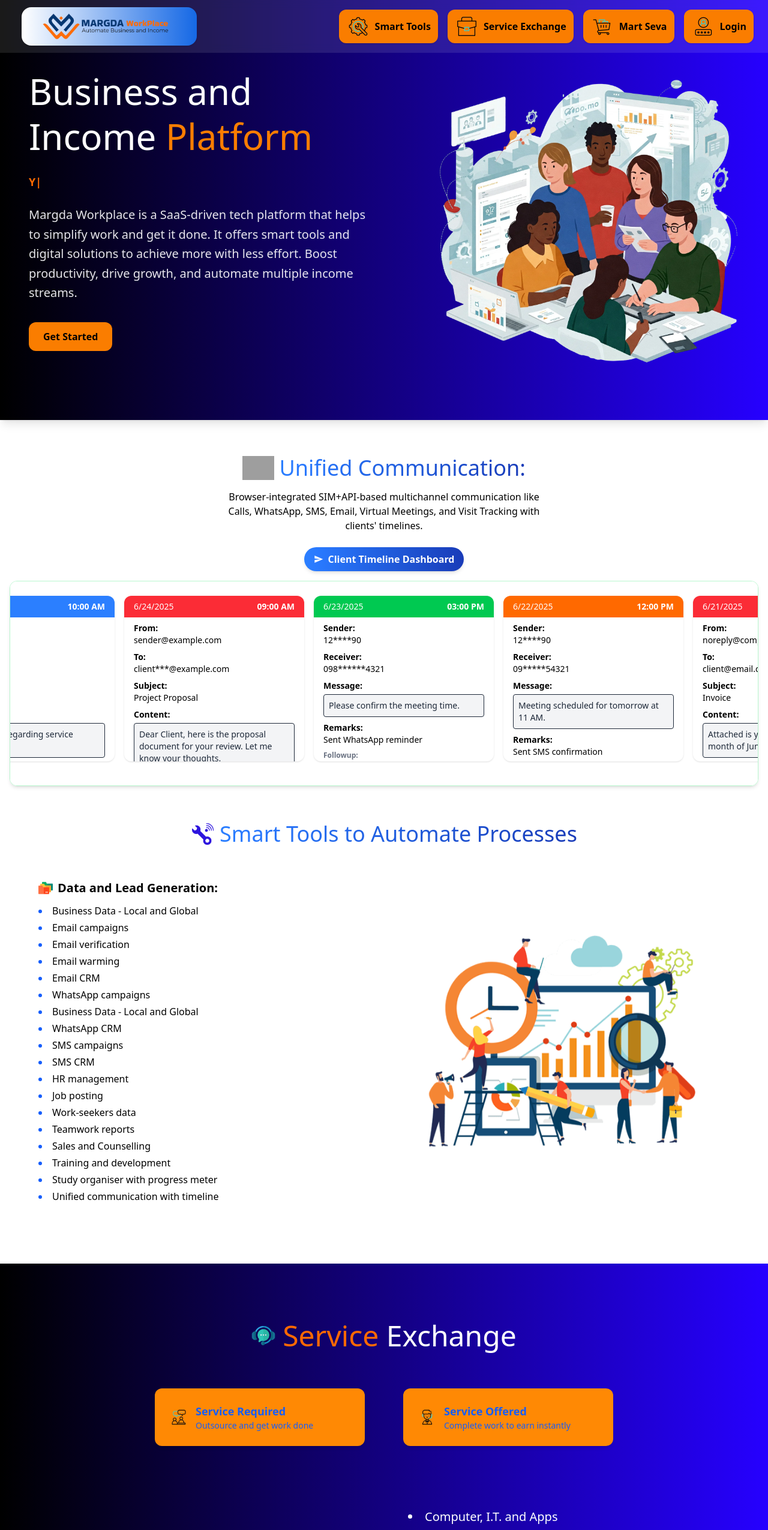
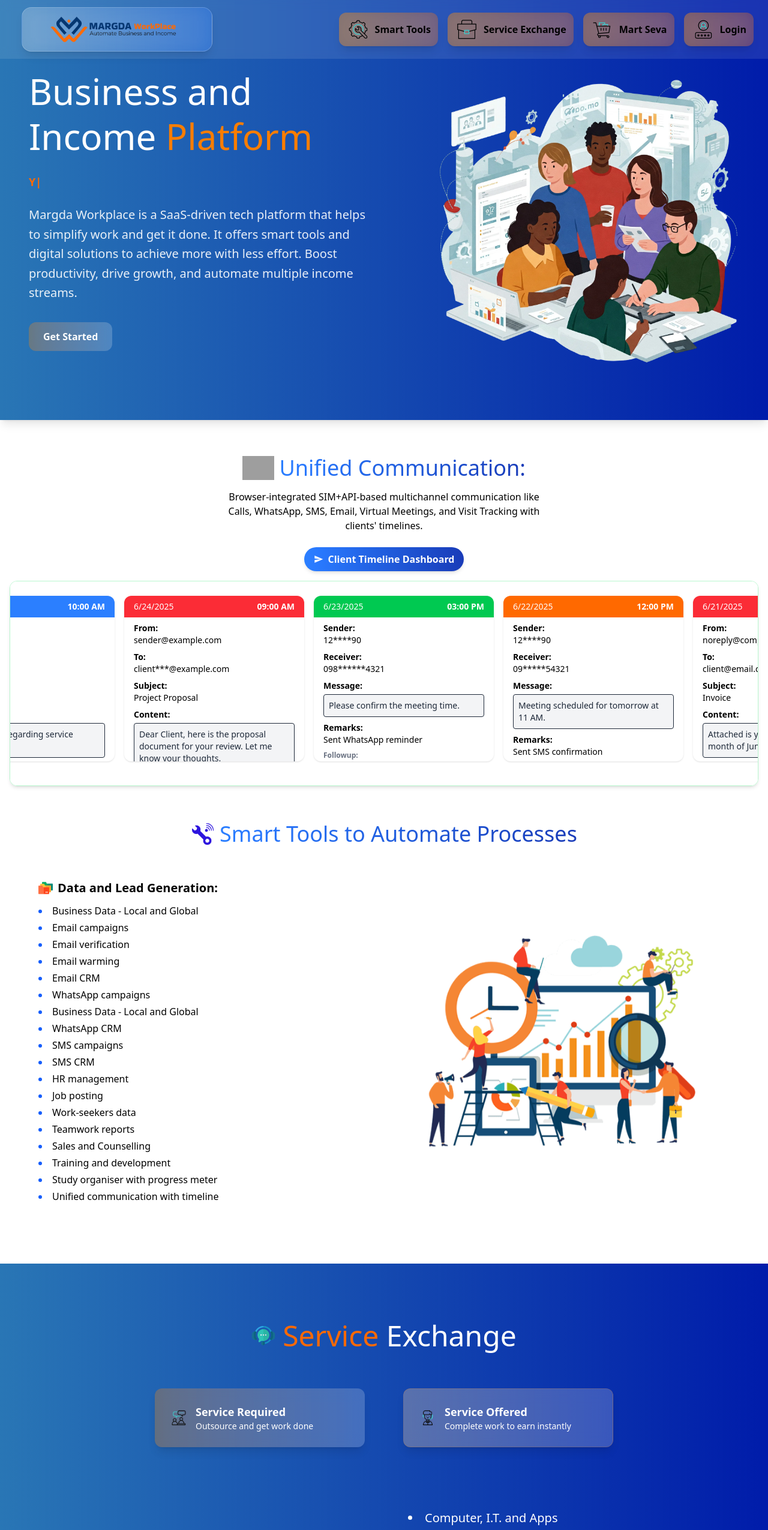
Before and after one commit to margda-workplace/margda, a Next.js app: page / in a window 1280 px wide. Shown: the top 2550 px of the page at 60% size. Built offline with nearby package versions, Linux system fonts and the light colour scheme; grey boxes are pictures that could not be loaded.

Commit message:
Changed button and nav design

```diff
--- a/src/app/components/banner.js
+++ b/src/app/components/banner.js
@@ -100,7 +100,7 @@
 
       <section
         ref={bannerRef}
-        className={`w-screen min-h-[500px] md:min-h-[600px] lg:h-[700px] flex items-center justify-center px-4 sm:px-6 md:px-8 lg:px-12 py-12 md:py-16 lg:py-20 bg-[linear-gradient(to_right,_#000000,_#2600FF)] text-white shadow-lg shadow-grey-300 slide-in-right ${
+        className={`w-screen min-h-[500px] md:min-h-[600px] lg:h-[700px] flex items-center justify-center px-4 sm:px-6 md:px-8 lg:px-12 py-12 md:py-16 lg:py-20 bg-[linear-gradient(to_right,_#2976B5,_#001CAA)] text-white shadow-lg shadow-grey-300 slide-in-right ${
           isVisible ? "active" : ""
         }`}
       >
@@ -136,7 +136,8 @@
 
 
 
-            <button className="mt-6 md:mt-8 px-6 py-3 bg-[#FA7D00] text-black font-semibold rounded-xl hover:scale-105 hover:text-white transition duration-200 text-sm md:text-base slide-in-3">
+            <button className="mt-6 md:mt-8 px-6 py-3 bg-gradient-to-l from-white/20 to-orange-400/30
+                backdrop-blur-md text-black font-semibold rounded-xl hover:scale-105 hover:from-white/30 hover:to-orange-300/50 text-white transition duration-200 text-sm md:text-base slide-in-3">
               Get Started
             </button>
           </div>
--- a/src/app/components/navbar.js
+++ b/src/app/components/navbar.js
@@ -21,7 +21,27 @@
         className="fixed top-0 w-full z-50 px-4 sm:px-6 py-3 flex items-center justify-between  bg-white/10 backdrop-blur-sm"
       >
         {/* Logo Button */}
-        <button className="group flex items-center bg-[linear-gradient(to_right,_#FFFFFF,_#1568E5)] rounded-2xl px-3 py-2 shadow-sm backdrop-blur-md hover:scale-105 hover:shadow-lg transition-all duration-300 mx-3">
+        <button
+          className="group flex items-center
+                       bg-gradient-to-r from-white/20 to-blue-500/30
+                       backdrop-blur-md
+                       rounded-2xl
+                       px-6 py-3
+                       shadow-lg
+                       border border-white/20
+                       hover:from-white/30 hover:to-blue-400/40
+                       hover:scale-105
+                       hover:shadow-xl
+                       hover:-translate-y-1
+                       active:scale-100
+                       active:translate-y-0
+                       transition-all
+                       duration-300
+                       ease-out
+                       mx-3
+                       text-white
+                       font-medium"
+        >
           <img
             src="/logo.webp"
             alt="Margda Workplace"
@@ -34,7 +54,23 @@
           {menuItems.map((item, idx) => (
             <button
               key={idx}
-              className="group flex items-center gap-2 bg-[#FA7D00] rounded-xl px-3 py-2 shadow-sm transition hover:scale-105 hover:shadow-lg duration-300 hover:text-white"
+              className="group flex items-center gap-2
+             bg-gradient-to-l from-orange-500/30 to-orange-400/40
+                backdrop-blur-md
+             rounded-xl
+             px-3 py-2
+             shadow-lg
+             hover:from-orange-400/40 hover:to-orange-300/30
+             hover:scale-105
+             hover:shadow-xl
+             hover:-translate-y-1
+             active:scale-100
+             active:translate-y-0
+             transition-all
+             duration-300
+             ease-out
+             text-black
+             font-medium"
             >
               <span className="relative h-10 w-10 flex-shrink-0">
                 <img src={item.icon} alt={item.label} className="h-10 w-auto" />
@@ -46,7 +82,8 @@
 
         {/* Hamburger Button */}
         <button
-          className="xl:hidden flex items-center justify-center rounded-lg p-2 hover:bg-white/20 transition bg-orange-500"
+          className="xl:hidden flex items-center justify-center rounded-lg p-2 hover:bg-white/20 transition bg-gradient-to-l from-orange-500/70 to-orange-400/60
+                backdrop-blur-md"
           onClick={() => setIsOpen(!isOpen)}
         >
           {isOpen ? (
@@ -81,7 +118,22 @@
           {menuItems.map((item, idx) => (
             <button
               key={idx}
-              className="flex items-center gap-3 bg-[#FA7D00] rounded-xl px-3 py-3 shadow-sm  hover:scale-105 hover:shadow-lg transition-all duration-300 my-4"
+              className="group flex items-center gap-2
+             bg-gradient-to-l from-orange-500/30 to-orange-400/40
+             rounded-xl
+             px-3 py-2
+             shadow-lg
+             hover:from-white/30 hover:to-orange-400/40
+             hover:scale-105
+             hover:shadow-xl
+             hover:-translate-y-1
+             active:scale-100
+             active:translate-y-0
+             transition-all
+             duration-300
+             ease-out
+             text-black
+             font-medium"
               onClick={() => setIsOpen(false)}
             >
               <span className="h-10 w-10">
--- a/src/app/page.js
+++ b/src/app/page.js
@@ -277,7 +277,7 @@
 
       {/* Service Exchange Section */}
       <RevealOnScroll>
-        <div className="w-screen min-h-[600px] md:min-h-[700px] lg:min-h-[800px] flex items-center justify-center px-4 sm:px-6 md:px-8 lg:px-16 xl:px-20 py-16 md:py-20 lg:py-24 bg-[linear-gradient(to_right,_#000000,_#2600FF)] text-white shadow-lg shadow-grey-300">
+        <div className="w-screen min-h-[600px] md:min-h-[700px] lg:min-h-[800px] flex items-center justify-center px-4 sm:px-6 md:px-8 lg:px-16 xl:px-20 py-16 md:py-20 lg:py-24 bg-[linear-gradient(to_right,_#2976B5,_#001CAA)] text-white shadow-lg shadow-grey-300">
           <div className="w-full max-w-7xl mx-auto flex flex-col gap-12 md:gap-16">
             {/* Heading: Icon + Text */}
             <div className="flex items-center gap-3 justify-center">
@@ -294,7 +294,28 @@
 
             {/* Service Buttons */}
             <div className="flex flex-col sm:flex-row justify-center gap-8 md:gap-10">
-              <div className=" rounded-xl shadow-md p-5 md:p-6 flex items-center gap-3 w-full sm:w-auto sm:min-w-[300px] md:min-w-[350px] bg-orange-400 hover:scale-105 hover:shadow-lg transition-all duration-300 mx-3">
+              <div
+                className=" rounded-xl
+                shadow-lg
+                p-5 md:p-6
+                flex items-center gap-3
+                w-full sm:w-auto
+                sm:min-w-[300px] md:min-w-[350px]
+                bg-gradient-to-l from-white/20 to-orange-400/30
+                backdrop-blur-md
+                hover:from-white/30 hover:to-orange-400/40
+                hover:scale-105
+                hover:shadow-xl
+                hover:-translate-y-1
+                active:scale-100
+                active:translate-y-0
+                transition-all
+                duration-300
+                ease-out
+                mx-3
+                text-white
+                font-medium"
+              >
                 <img
                   src="helpdesk-rmvd-bg.gif"
                   alt="Service Required"
@@ -304,17 +325,39 @@
                 <div>
                   <a
                     href="#"
-                    className="text-blue-600 text-lg font-semibold hover:underline"
+                    className="text-white text-lg font-semibold hover:underline"
                   >
                     Service Required
                   </a>
-                  <p className="text-sm text-blue-600">
+                  <p className="text-sm text-white">
                     Outsource and get work done
                   </p>
                 </div>
               </div>
 
-              <div className=" rounded-xl shadow-md p-5 md:p-6 flex items-center gap-3 w-full sm:w-auto sm:min-w-[300px] md:min-w-[350px] bg-orange-400 hover:scale-105 hover:shadow-lg transition-all duration-300 mx-3">
+              <div
+                className="  rounded-xl
+                shadow-lg
+                p-5 md:p-6
+                flex items-center gap-3
+                w-full sm:w-auto
+                sm:min-w-[300px] md:min-w-[350px]
+                bg-gradient-to-l from-white/20 to-orange-200/30
+                backdrop-blur-md
+                border border-orange-400/20
+                hover:from-white/30 hover:to-orange-400/40
+                hover:scale-105
+                hover:shadow-xl
+                hover:-translate-y-1
+                active:scale-100
+                active:translate-y-0
+                transition-all
+                duration-300
+                ease-out
+                mx-3
+                text-white
+                font-medium"
+              >
                 <img
                   src="helpdesk2-rmvd-bg.gif"
                   alt="Service Offered"
@@ -324,11 +367,11 @@
                 <div>
                   <a
                     href="#"
-                    className="text-blue-600 text-lg font-semibold hover:underline"
+                    className="text-white text-lg font-semibold hover:underline"
                   >
                     Service Offered
                   </a>
-                  <p className="text-sm text-blue-600">
+                  <p className="text-sm text-white">
                     Complete work to earn instantly
                   </p>
                 </div>
@@ -380,7 +423,7 @@
       </RevealOnScroll>
       <RevealOnScroll>
         <section className="w-full max-w-7xl mx-auto px-4 sm:px-6 lg:px-8 py-8 lg:py-12">
-          <div className="bg-[linear-gradient(to_right,_#000000,_#2600FF)] rounded-2xl sm:rounded-3xl px-6 sm:px-8 lg:px-12 py-10 sm:py-12 lg:py-16 text-center text-white shadow-2xl">
+          <div className="bg-[linear-gradient(to_right,_#2976B5,_#001CAA)] rounded-2xl sm:rounded-3xl px-6 sm:px-8 lg:px-12 py-10 sm:py-12 lg:py-16 text-center text-white shadow-2xl">
             {/* Heading */}
             <h2 className="text-2xl sm:text-3xl md:text-4xl lg:text-5xl xl:text-6xl mb-4 sm:mb-6 leading-tight">
               Ready to <span className="text-orange-400">boost</span> your
@@ -394,7 +437,10 @@
 
             {/* Buttons */}
             <div className="flex flex-col sm:flex-row gap-3 sm:gap-4 lg:gap-6 justify-center items-center">
-              <button className="w-full sm:w-auto bg-white text-blue-800 font-semibold px-6 sm:px-8 lg:px-10 py-3 sm:py-4 lg:py-5 rounded-full hover:bg-orange-300 hover:scale-105 transition-transform transition-colors duration-200 flex items-center justify-center gap-2 shadow-lg text-sm sm:text-base lg:text-lg">
+              <button
+                className="w-full sm:w-auto bg-gradient-to-l from-white/30 to-orange-400/30
+                backdrop-blur-md hover:border-1 border-orange-200 hover:from-white/30 hover:to-orange-400/40 text-white font-semibold px-6 sm:px-8 lg:px-10 py-3 sm:py-4 lg:py-5 rounded-full hover:scale-105 transition-transform transition-colors duration-200 flex items-center justify-center gap-2 shadow-lg text-sm sm:text-base lg:text-lg"
+              >
                 Request a demo
                 <svg
                   className="w-4 h-4 sm:w-5 sm:h-5"
@@ -411,7 +457,8 @@
                 </svg>
               </button>
 
-              <button className="w-full sm:w-auto border-2 border-orange-300 text-orange-300 font-semibold px-6 sm:px-8 lg:px-10 py-3 sm:py-4 lg:py-5 rounded-full hover:bg-orange-300 hover:text-blue-500 hover:scale-105 transition-transform transition-all duration-200 shadow-lg text-sm sm:text-base lg:text-lg">
+              <button className="w-full sm:w-auto border-1 border-orange-300 hover:bg-gradient-to-l from-white/20 to-orange-200/30
+                backdrop-blur-md text-orange-300 hover:from-white/30 hover:to-orange-400/40 font-semibold px-6 sm:px-8 lg:px-10 py-3 sm:py-4 lg:py-5 rounded-full hover:text-white hover:scale-105 transition-transform transition-all duration-200 shadow-lg text-sm sm:text-base lg:text-lg">
                 Start Free Trial
               </button>
             </div>
```
